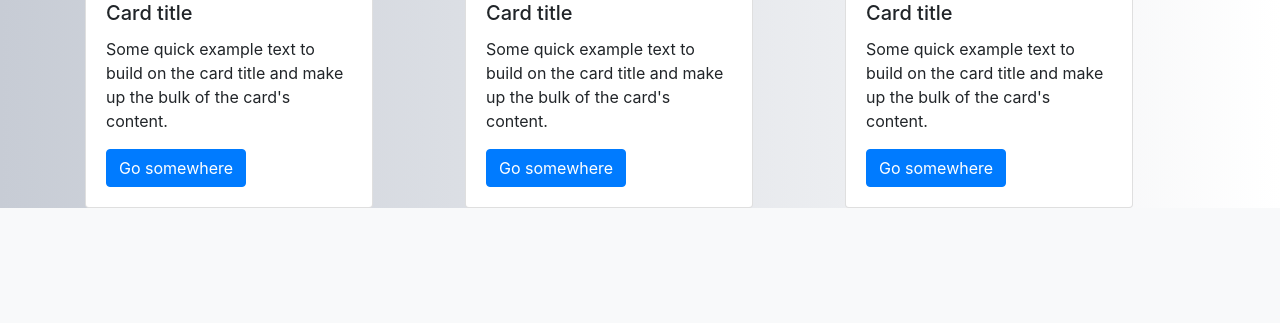
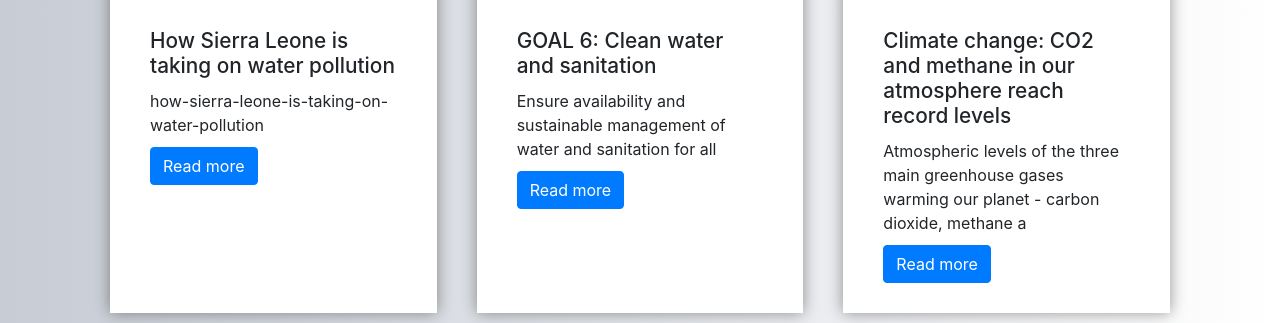
Before and after one commit to Mitchel-debug/Clean-Water-Solution, a Django app: page / in a window 1280 px wide. Shown: the part 1765-2088 px from the top of the page. Before the commit the page ends 1973 px from the top, so only its background shows below. Run offline with Django 4.2, Linux system fonts and the light colour scheme; data comes from the database, SQL or seed files in the repository; some libraries are stand-ins or nearby versions.

Commit message:
updated views.py and index.html

```diff
--- a/cleanWater/templates/cleanWater/index.html
+++ b/cleanWater/templates/cleanWater/index.html
@@ -62,20 +62,22 @@
     </div>
 
 </div>
-<div class="container">
+<div class="container2">
     <h5 class="h">FROM OUR BLOG</h5>
-    <div class="row">
-        {% for i in List %}
-        <div class="col-12 col-md-6 col-lg-4">
-            <div class="card mt-3" style="width: 18rem;">
-                <img class="card-img-top" src="{% static 'cleanWater/media/placeholder.png' %}" alt="Card image cap">
+    <div class="row2">
+
+        {% for art in art4 %}
+
+
+            <div class="card2">
+                <img class="card-img-top" src="{{ art.image }}" alt="Card image cap">
                 <div class="card-body">
-                <h5 class="card-title">Card title</h5>
-                <p class="card-text">Some quick example text to build on the card title and make up the bulk of the card's content.</p>
-                <a href="#" class="btn btn-primary">Go somewhere</a>
+                <h5 class="card-title">{{ art.title}}</h5>
+                <p class="card-text">{{ art.briefDesc }}</p>
+                <a href="{% url 'articles' art.id %}" class="btn btn-primary">Read more</a>
                 </div>
             </div>
-        </div>
+
         {% endfor %}
     </div>
 
--- a/cleanWater/views.py
+++ b/cleanWater/views.py
@@ -15,8 +15,10 @@ stripe.api_key = "sk_test_51LyJ17BSE8CSa3qNLumX2XXGcoidGdc3sypq7xVE8sLhD2e8Oa7NA
 
 def index(request):
     list = (0, 1, 2)
+    artricle = Articles.objects.all().order_by("-id")[:3]
     return render(request, "cleanWater/index.html", {
-        "List": list
+        "List": list,
+        "art4": artricle
     })
 
 def charge(request):
```
